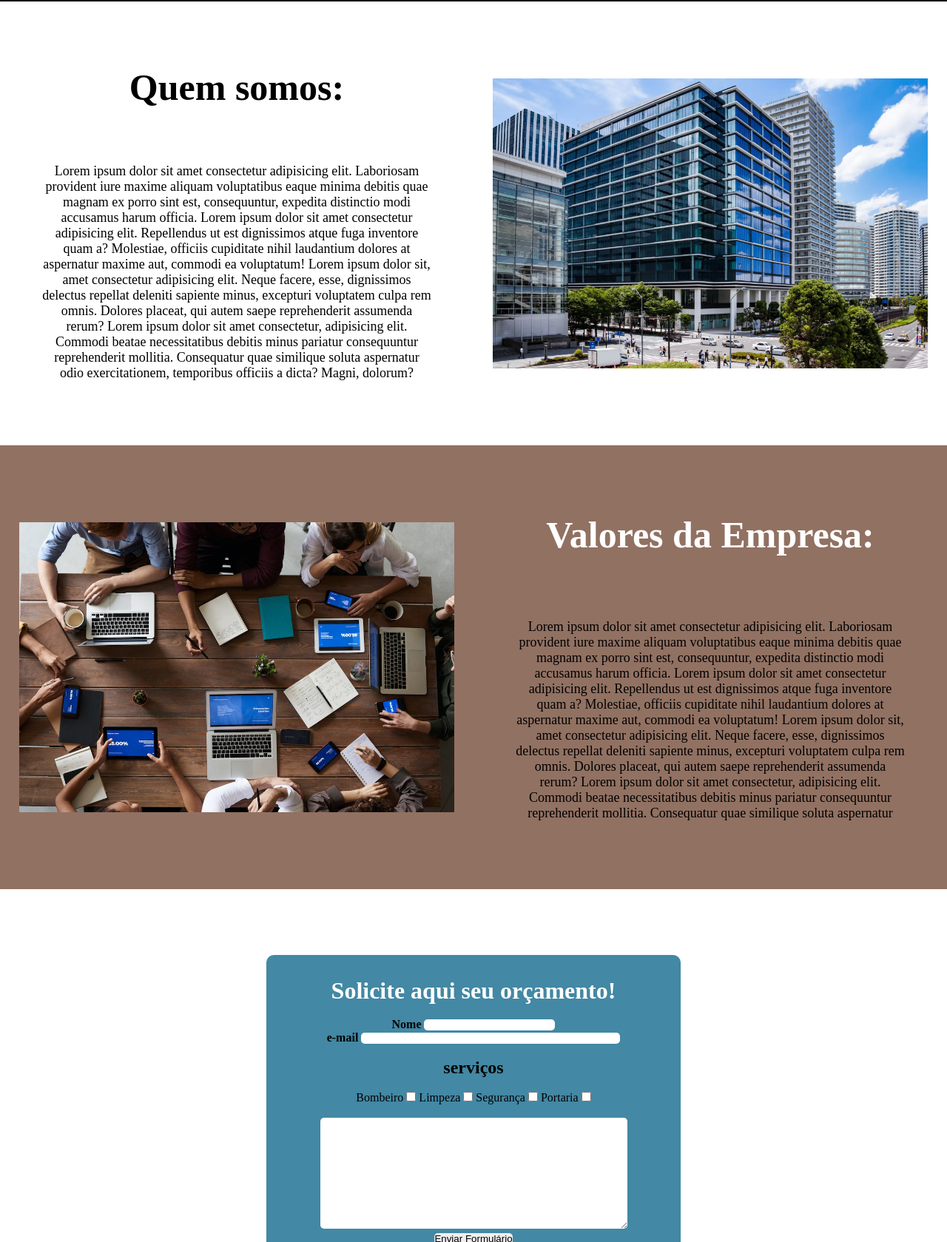
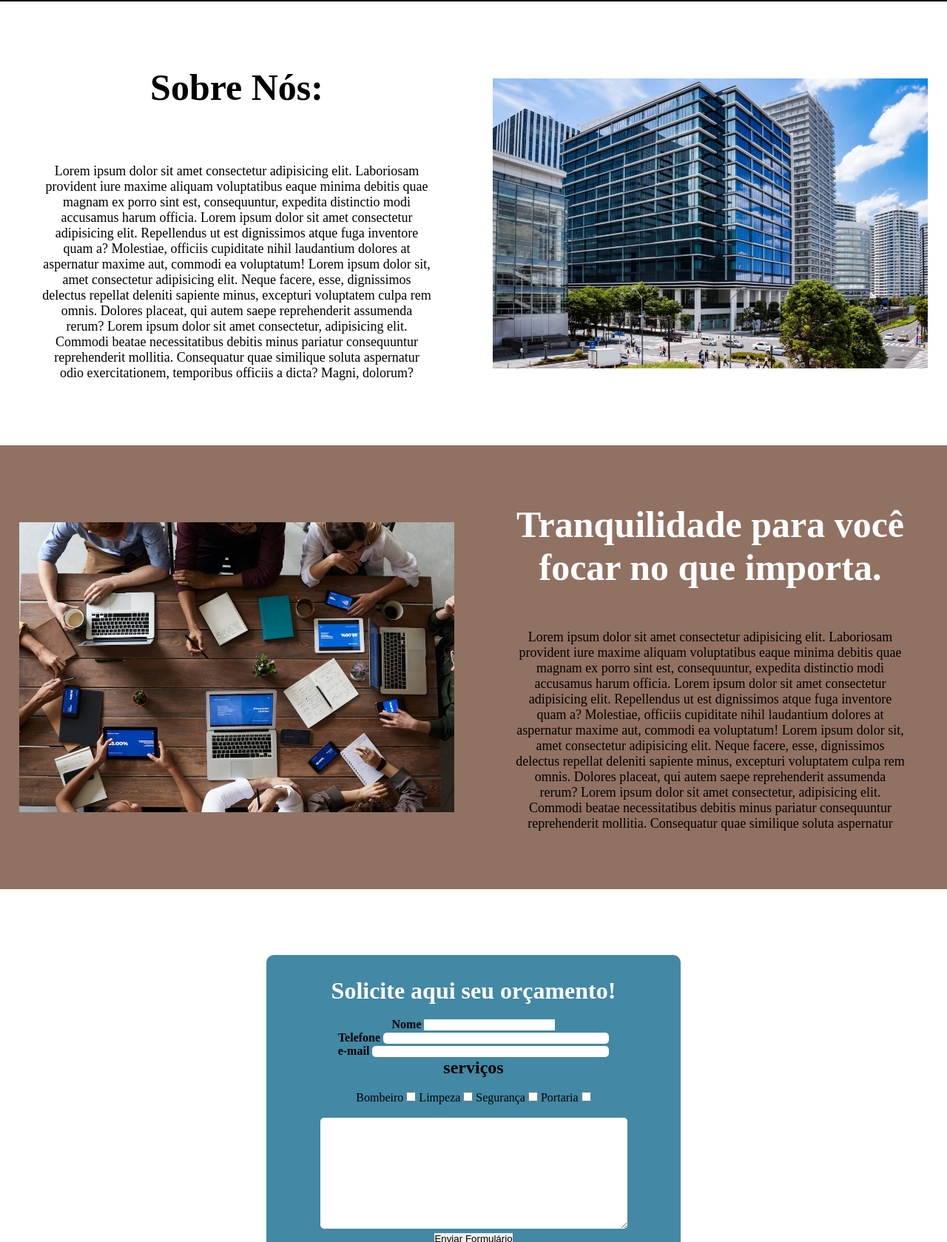
Before and after one commit to andrealonsobr/Demontie_solucoes, a plain HTML site: page index.html in a window 1280 px wide. Shown: the part 1121-2800 px from the top of the page at 74% size. Drawn offline with Linux system fonts and the light colour scheme.

Commit message:
novos icones

```diff
--- a/index.html
+++ b/index.html
@@ -36,8 +36,10 @@
 
         div#form{background-color:rgb(67, 136, 164) ;margin: auto; width: 500px; padding: 30px; text-align: center; border-radius: 10px;}
         h1#form{color: white;font-size: 2em;}
-        input#name,#email{border-radius: 5px;text-align: center;width: 350px;}
-        input{border-radius: 5px;text-align: center;}
+
+    #name,#email,#telefone{border-radius: 5px;text-align: center;width: 320px;}
+    #telefone{border-radius: 5px;text-align: center;width: 305px;}
+
         textarea{border-radius: 5px;text-align: center;align-items: center;}
 
         #contato{display: flex;justify-content: end;}
@@ -148,12 +150,13 @@ main{justify-content: center;}
 }
 @media(max-width:600px){
     #whatsapp{}
-    h1{font-size: larger;}
+
     h2{font-size: small;}
     p{font-size: small;}
     div#form{background-color:rgb(67, 136, 164) ;margin: auto; width: 80vw; padding: none;text-align: center; border-radius: none;}
         h1#form{color: white;font-size: 2em;}
         input#name,#email{border-radius: 5px;text-align: center;width: 300px;}
+        #telefone{width: 285px;}
         input{border-radius: 5px;text-align: center;}
         textarea{border-radius: 5px;text-align: center;align-items: center;text-align: center;width: 70vw;}
 
@@ -167,13 +170,13 @@ main{justify-content: center;}
 <body>
     <header >
 
-            <a href=""><img id="logo"src="img/icons/demontie_logo_branco.png" alt=""></a>
+            <a href=""><img id="logo" src="img/icons/demontie prata.png" alt=""></a>
 
 
 
             <div id="redes_sociais">
                 <a target="_blank" href="https://www.youtube.com/"><img src="img/icons/youtube (2).png" alt=""></a>
-                <a target="_blank" href="https://www.instagram.com/"><img src="img/icons/instagram.png" alt=""></a>
+                <a target="_blank" href="https://www.instagram.com/demontiesolucoes/?igshid=YmMyMTA2M2Y"><img src="img/icons/instagram.png" alt=""></a>
                 <a target="_blank" href="https://wa.me/5511957809380"><img src="img/icons/whatsappl2.png" alt=""></a>
                 <a target="_blank" href="https://www.facebook.com/"><img src="img/icons/facebook.png" alt=""></a>
                 <a target="_blank" id="ultimo" href="https://www.twitter.com/"><img src="img/icons/twitter.png" alt=""></a>
@@ -225,9 +228,11 @@ main{justify-content: center;}
 
 
 
+
+
         <div class="dois">
             <div class="dentro2">
-                <h1>Quem somos:</h1>
+                <h1>Sobre Nós:</h1>
                 <p>Lorem ipsum dolor sit amet consectetur adipisicing elit. Laboriosam provident iure maxime aliquam voluptatibus eaque minima debitis quae magnam ex porro sint est, consequuntur, expedita distinctio modi accusamus harum officia. Lorem ipsum dolor sit amet consectetur adipisicing elit. Repellendus ut est dignissimos atque fuga inventore quam a? Molestiae, officiis cupiditate nihil laudantium dolores at aspernatur maxime aut, commodi ea voluptatum! Lorem ipsum dolor sit, amet consectetur adipisicing elit. Neque facere, esse, dignissimos delectus repellat deleniti sapiente minus, excepturi voluptatem culpa rem omnis. Dolores placeat, qui autem saepe reprehenderit assumenda rerum? Lorem ipsum dolor sit amet consectetur, adipisicing elit. Commodi beatae necessitatibus debitis minus pariatur consequuntur reprehenderit mollitia. Consequatur quae similique soluta aspernatur odio exercitationem, temporibus officiis a dicta? Magni, dolorum?</p>
             </div>
             <div class="dentro2" id="img1"><img src="" alt=""></div>
@@ -238,11 +243,13 @@ main{justify-content: center;}
 
             <div class="dentro2" id="img2"><img src="" alt=""></div>
             <div class="dentro2">
-                <h1 class="white">Valores da Empresa:</h1>
+                <h1 class="white">Tranquilidade para você focar no que importa.</h1>
                 <p>Lorem ipsum dolor sit amet consectetur adipisicing elit. Laboriosam provident iure maxime aliquam voluptatibus eaque minima debitis quae magnam ex porro sint est, consequuntur, expedita distinctio modi accusamus harum officia. Lorem ipsum dolor sit amet consectetur adipisicing elit. Repellendus ut est dignissimos atque fuga inventore quam a? Molestiae, officiis cupiditate nihil laudantium dolores at aspernatur maxime aut, commodi ea voluptatum! Lorem ipsum dolor sit, amet consectetur adipisicing elit. Neque facere, esse, dignissimos delectus repellat deleniti sapiente minus, excepturi voluptatem culpa rem omnis. Dolores placeat, qui autem saepe reprehenderit assumenda rerum? Lorem ipsum dolor sit amet consectetur, adipisicing elit. Commodi beatae necessitatibus debitis minus pariatur consequuntur reprehenderit mollitia. Consequatur quae similique soluta aspernatur </p>
             </div>
 
         </div>
+
+
     </main>
 
 
@@ -255,8 +262,12 @@ main{justify-content: center;}
                 <label for="nome"><strong>Nome</strong></label>
                 <input type="text" name="nome" id="nome"><br>
 
+                <label for="telefone"><strong>Telefone</strong></label>
+                <input type="tel" name="telefone" id="telefone"><br>
+
                 <label for="email"><strong>e-mail</strong></label>
-                <input type="email" name="email" id="email"> <br><br>
+                <input type="email" name="email" id="email"> <br>
+
 
                 <h2>serviços</h2><br>
                 <label for="Bombeiro">Bombeiro</label>
@@ -269,6 +280,7 @@ main{justify-content: center;}
                 <input type="checkbox" name="serviço:" id="Portaria" value="Portaria">
 
                 <br><br>
+
                 <textarea name="" id="text" cols="50" rows="10"></textarea>
                 <p></p>
                 <input type="submit" value="Enviar Formulário">
```
Also changed, not shown: img/icons/demontie bronze.png (added), img/icons/demontie prata.png (added).
